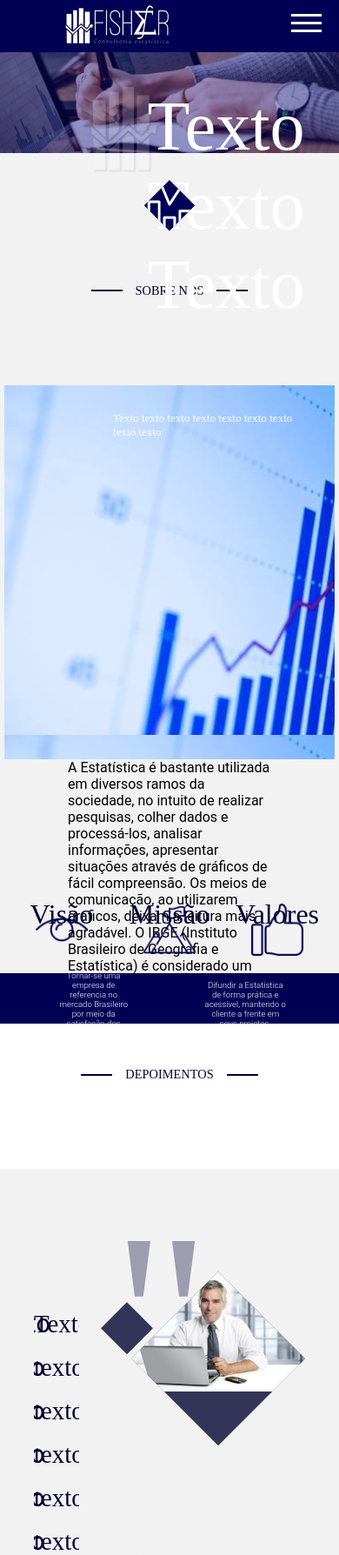
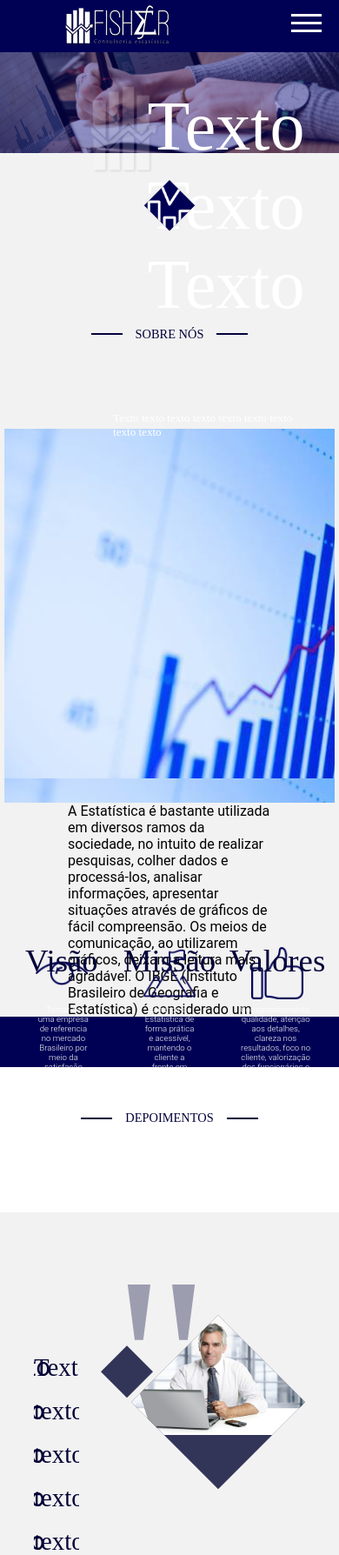
Before and after one commit to citi-onboarding/fisher, a Django app: page / in a window 390 px wide. Shown: the top 1788 px of the page at 87% size. Run offline with Django 3.2, Linux system fonts and the light colour scheme; some web fonts are replaced.

Commit message:
sobre nosss

```diff
--- a/core/static/css/base.css
+++ b/core/static/css/base.css
@@ -2,7 +2,7 @@
 	align-items: center;
 	color: #01013A;
 	display: flex;
-	font-size: 3rem;
+	font-size: 3.5rem;
 	font-weight: 300;
 	justify-content: center;
 	margin-bottom: 100px;
--- a/core/static/css/sobrenos.css
+++ b/core/static/css/sobrenos.css
@@ -2,7 +2,7 @@
     display: flex;
     flex-direction: column;
     background-color: #F2F2F2;
-    padding-top:100px;
+    padding-top:150px;
 }
 
 .sobre-sobrenos {
@@ -96,14 +96,14 @@
 	font-weight: 300;
     justify-content: center;
     height: 8vw;
-	margin-bottom: 100px;
+
     text-align: center;
     font-family: 'Roboto', sans-serif;
 }
 
 .sec {
     text-align: center;
-    width: 24vw;
+    width: 15vw;
     height: 7vw;
     margin: 20px;
     background-color: #000055;
@@ -165,7 +165,7 @@
     }
 
     .title-sobrenos {
-        font-size: 2rem;
+        font-size: 2.3rem;
     }
 
     .desc {
@@ -178,7 +178,7 @@
     }
 
     h1 {
-        font-size: 2rem;
+        font-size: 2.3rem;
     }
 }
 
```
